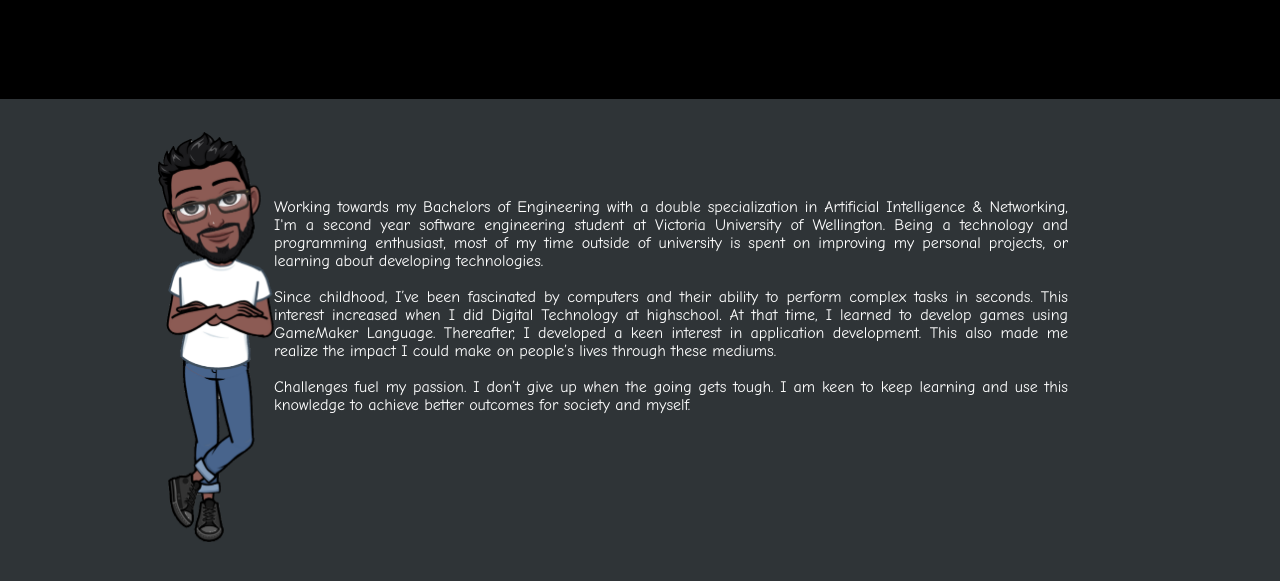
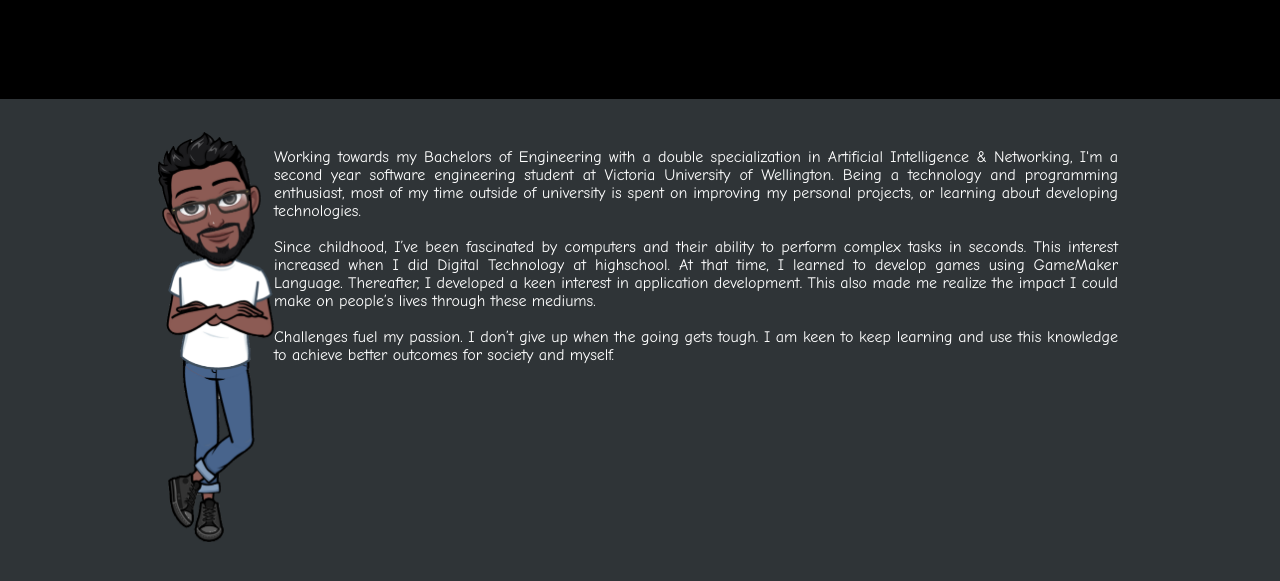
Before and after one commit to Dysterio/Dysterio.github.io, a plain HTML site: page index.html in a window 1280 px wide. Shown: the part 189-770 px from the top of the page. Drawn offline with Linux system fonts and the light colour scheme.

Commit message:
Updated about me text position

```diff
--- a/index.html
+++ b/index.html
@@ -44,7 +44,7 @@
                 </div>
             </div>
             <!-- About Me -->
-            <p style="padding:50px">
+            <p class="about-me">
                 Working towards my Bachelors of Engineering with a double specialization in Artificial Intelligence & Networking, I'm a second year software engineering student at Victoria University of Wellington. Being a technology and programming enthusiast, most of my time outside of university is spent on improving my personal projects, or learning about developing technologies.<br><br>
                 Since childhood, I’ve been fascinated by computers and their ability to perform complex tasks in seconds. This interest increased when I did Digital Technology at highschool. At that time, I learned to develop games using GameMaker Language. Thereafter, I developed a keen interest in application development. This also made me realize the impact I could make on people’s lives through these mediums.<br><br>
                 Challenges fuel my passion. I don’t give up when the going gets tough. I am keen to keep learning and use this knowledge to achieve better outcomes for society and myself.<br><br>
```
